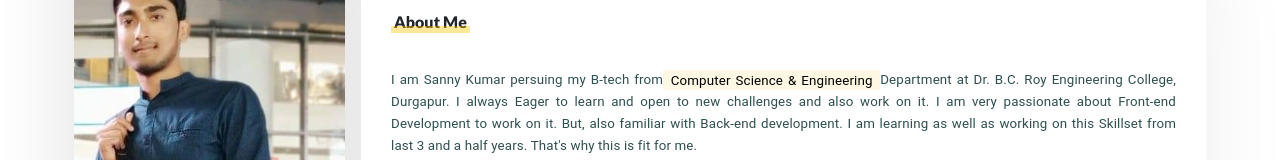
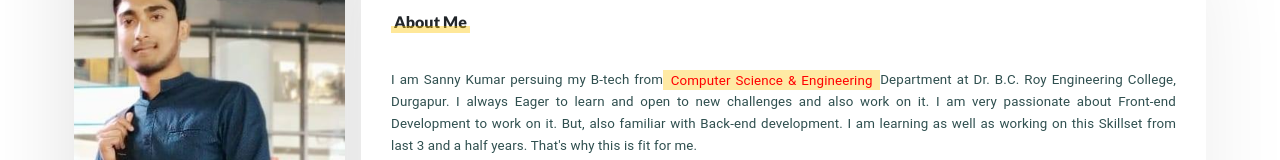
Before and after one commit to sanny085/Portfolio-Update, a React (Create React App) app: page / in a window 1280 px wide. Shown: the part 206-366 px from the top of the page. Built offline with nearby package versions, Linux system fonts and the light colour scheme; the HTML template or start-up script is replaced by a standard one.

Commit message:
Update Resume.css

```diff
--- a/pages/Resume/Resume.css
+++ b/pages/Resume/Resume.css
@@ -146,4 +146,9 @@ div .service_upper .service_icon{
 
 }
 
+.YourHighlightClass{
+    color:red !important;
+    background-color: hsla(46, 100%, 82%, 0.986) !important;
+}
+
 /*END SKILLS*/
```
